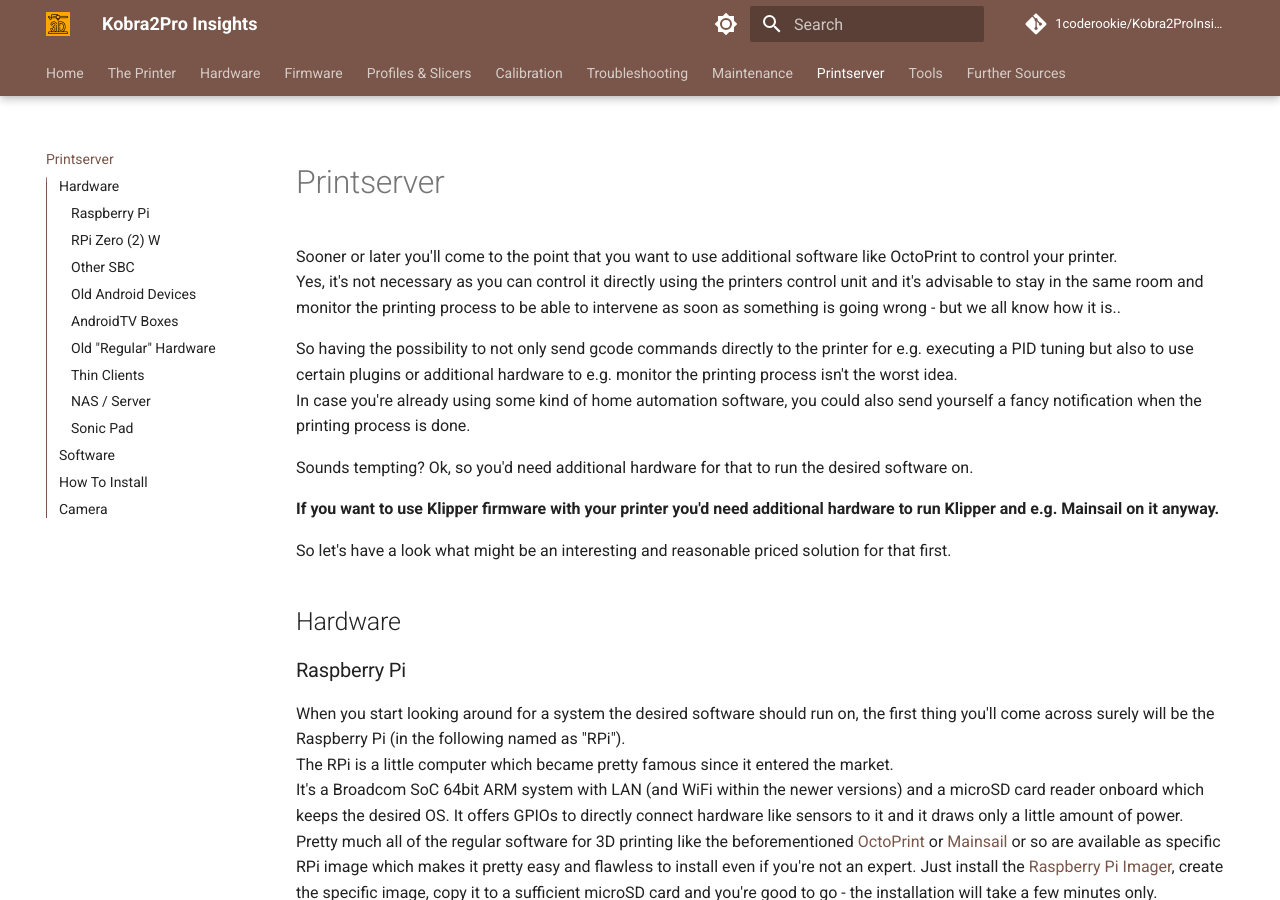
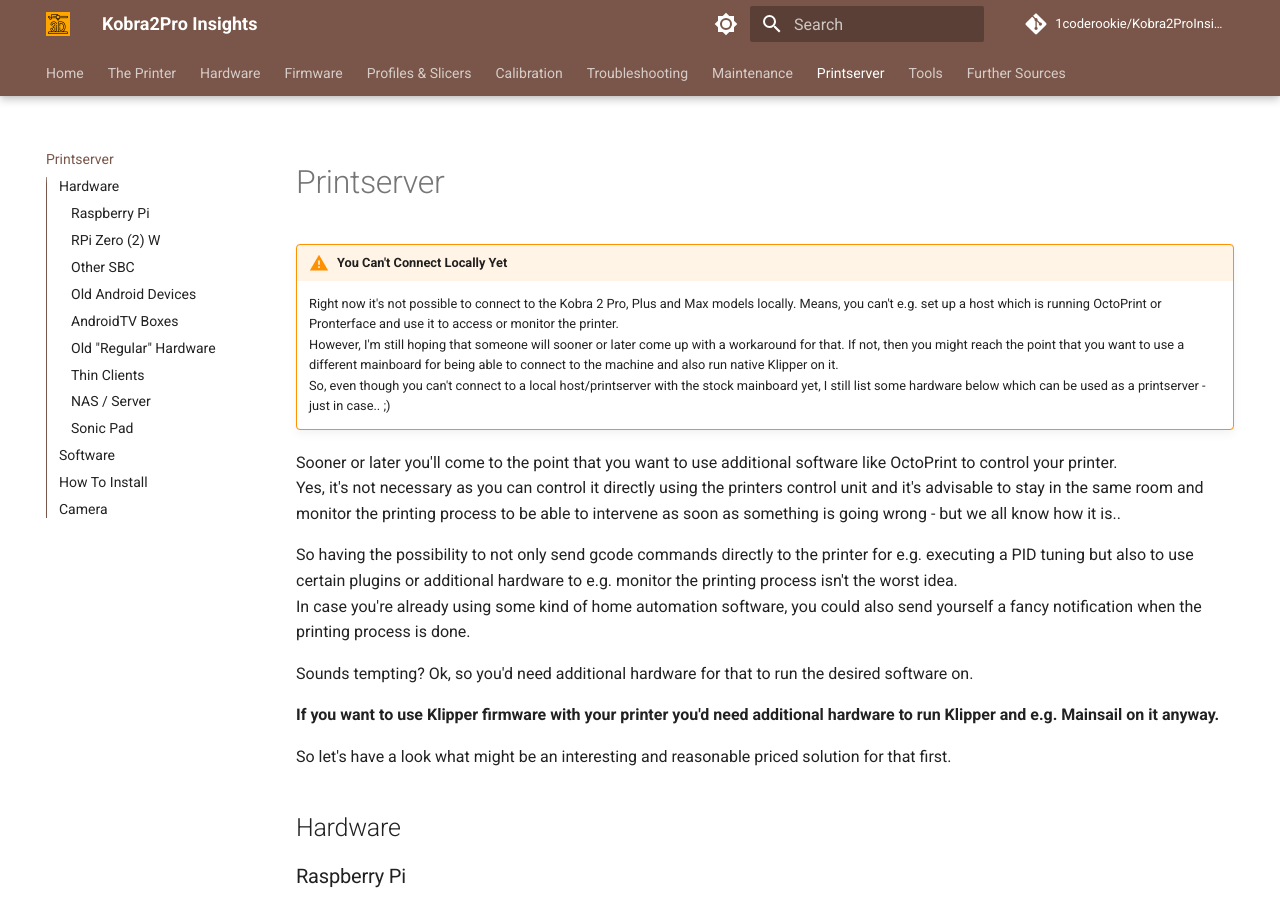
Before and after one commit to 1coderookie/Kobra2ProInsights, an MkDocs documentation site: the page built from docs/printserver.md, in a window 1280 px wide and 900 px high. Built offline with MkDocs 1.6.1 and Material for MkDocs 9.7.7, drawn with Linux system fonts in a browser that asks for light colours; comment, search, counter and statistics services are not loaded.

Commit message:
Update printserver.md

```diff
--- a/docs/printserver.md
+++ b/docs/printserver.md
@@ -1,6 +1,13 @@
 <link rel=”manifest” href=”docs/manifest.webmanifest”>
 
 # Printserver
+
+!!! warning "You Can't Connect Locally Yet"
+
+    Right now it's not possible to connect to the Kobra 2 Pro, Plus and Max models locally. Means, you can't e.g. set up a host which is running OctoPrint or Pronterface and use it to access or monitor the printer.
+    However, I'm still hoping that someone will sooner or later come up with a workaround for that. If not, then you might reach the point that you want to use a different mainboard for being able to connect to the machine and also run native Klipper on it.
+    So, even though you can't connect to a local host/printserver with the stock mainboard yet, I still list some hardware below which can be used as a printserver - just in case.. ;)
+
 Sooner or later you'll come to the point that you want to use additional software like OctoPrint to control your printer.
 Yes, it's not necessary as you can control it directly using the printers control unit and it's advisable to stay in the same room and monitor the printing process to be able to intervene as soon as something is going wrong - but we all know how it is..
 
```
